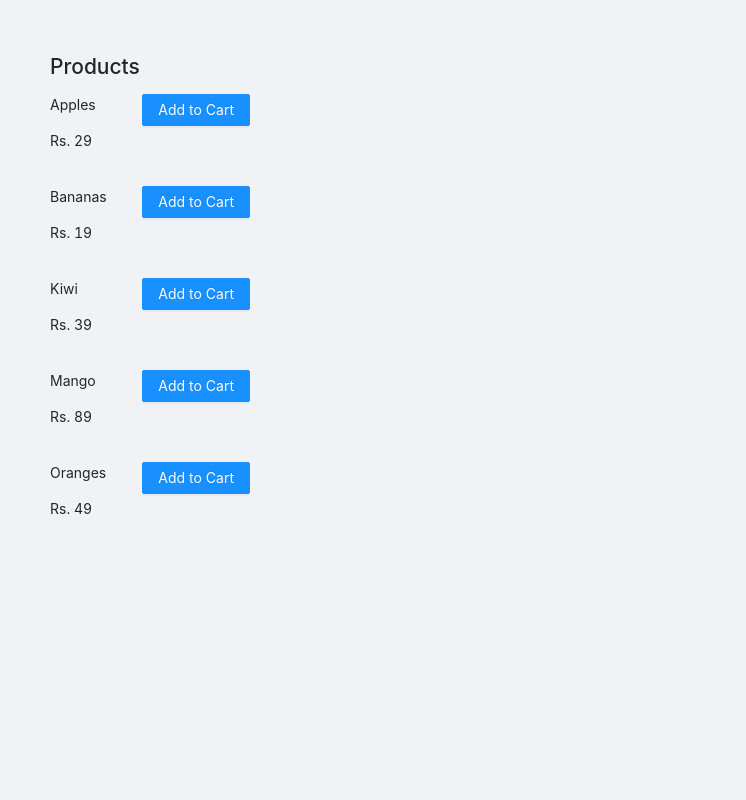
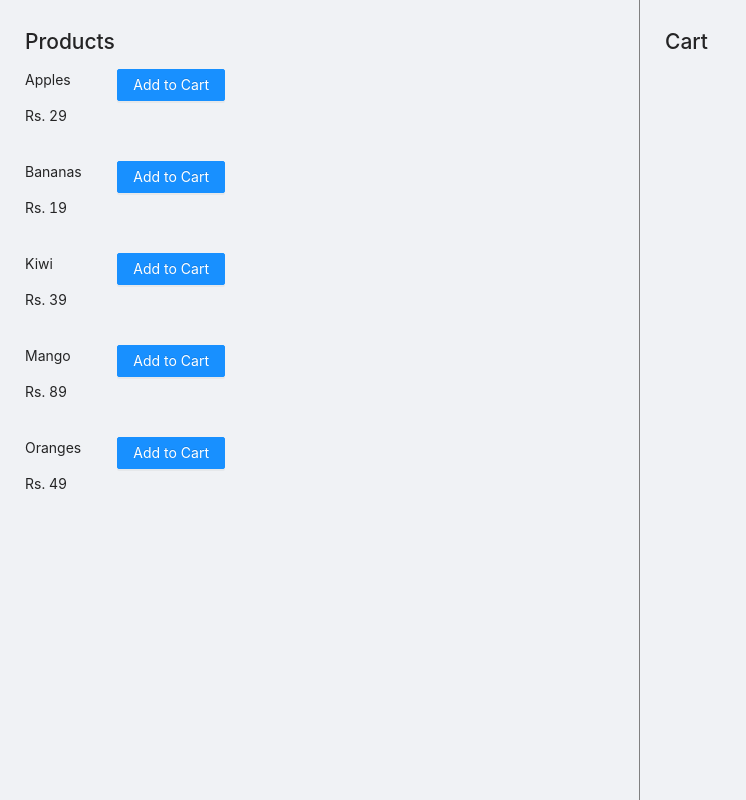
Before and after one commit to rajatvijay/scaling-web-product-cart, a React (Create React App) app: page / in a window 1280 px wide. Before the commit this address led to /products. Shown: the whole page, without its empty margins (0-746 px from the left). Built offline with nearby package versions, Linux system fonts and the light colour scheme.

Commit message:
page layout to accomodate cart

```diff
--- a/src/App.tsx
+++ b/src/App.tsx
@@ -1,16 +1,15 @@
 import React from "react";
 import "./App.css";
-import { Redirect, Router } from "@reach/router";
-import { ProductsList } from "./pages/products";
+import { Router } from "@reach/router";
 import { Provider } from "react-redux";
 import { store } from "./common/store";
+import { Home } from "./pages/home";
 
 function App() {
   return (
     <Provider store={store}>
       <Router>
-        <ProductsList path="/products" />
-        <Redirect noThrow from="*" to="/products" />
+        <Home path="/" />
       </Router>
     </Provider>
   );
--- /dev/null
+++ b/src/components/Cart.tsx
@@ -0,0 +1,13 @@
+import React from "react";
+
+class Cart extends React.Component {
+  render() {
+    return (
+      <div>
+        <h1>Cart</h1>
+      </div>
+    );
+  }
+}
+
+export { Cart };
--- a/src/pages/products.tsx
+++ b/src/components/ProductsList.tsx
@@ -1,12 +1,11 @@
 import { RouteComponentProps } from "@reach/router";
-import { Spin, Layout } from "antd";
+import { Spin } from "antd";
 import React from "react";
 import { connect, ConnectedProps } from "react-redux";
 import { AppDispatch, RootState } from "../common/store";
 import { fetchProducts } from "../reducers/productsSlice";
-import { ProductCard } from "../components/ProductCard";
+import { ProductCard } from "./ProductCard";
 
-const { Content } = Layout;
 const mapStateToProps = (state: RootState) => {
   return {
     ...state.products,
@@ -28,14 +27,7 @@ class ProductsList extends React.Component<
   render() {
     const { state, products, error } = this.props;
     return (
-      <Layout>
-        <Content
-          style={{
-            maxWidth: "800px",
-            padding: 50,
-            minHeight: "100vh",
-          }}
-        >
+      <div>
         {state === "loading" ? <Spin /> : null}
         {state === "success" ? (
           <div>
@@ -50,8 +42,7 @@ class ProductsList extends React.Component<
           </div>
         ) : null}
         {state === "error" ? <p>{error}</p> : null}
-        </Content>
-      </Layout>
+      </div>
     );
   }
 }
--- /dev/null
+++ b/src/pages/home.tsx
@@ -0,0 +1,35 @@
+import { RouteComponentProps } from "@reach/router";
+import { Layout } from "antd";
+import React, { FC } from "react";
+import { Cart } from "../components/Cart";
+import { ProductsList } from "../components/ProductsList";
+
+const { Content } = Layout;
+
+const Home: FC<RouteComponentProps> = (props) => {
+  return (
+    <Layout>
+      <Content
+        style={{
+          minHeight: "100vh",
+          display: "flex",
+        }}
+      >
+        <div
+          style={{
+            flexBasis: "50%",
+            borderRight: "1px solid gray",
+            padding: 25,
+          }}
+        >
+          <ProductsList />
+        </div>
+        <div style={{ flexBasis: "50%", padding: 25 }}>
+          <Cart />
+        </div>
+      </Content>
+    </Layout>
+  );
+};
+
+export { Home };
```
Also changed, not shown: 1 other file (tests, documents, lock files or other folders). Lines whose indentation alone changed are shown as unchanged.
